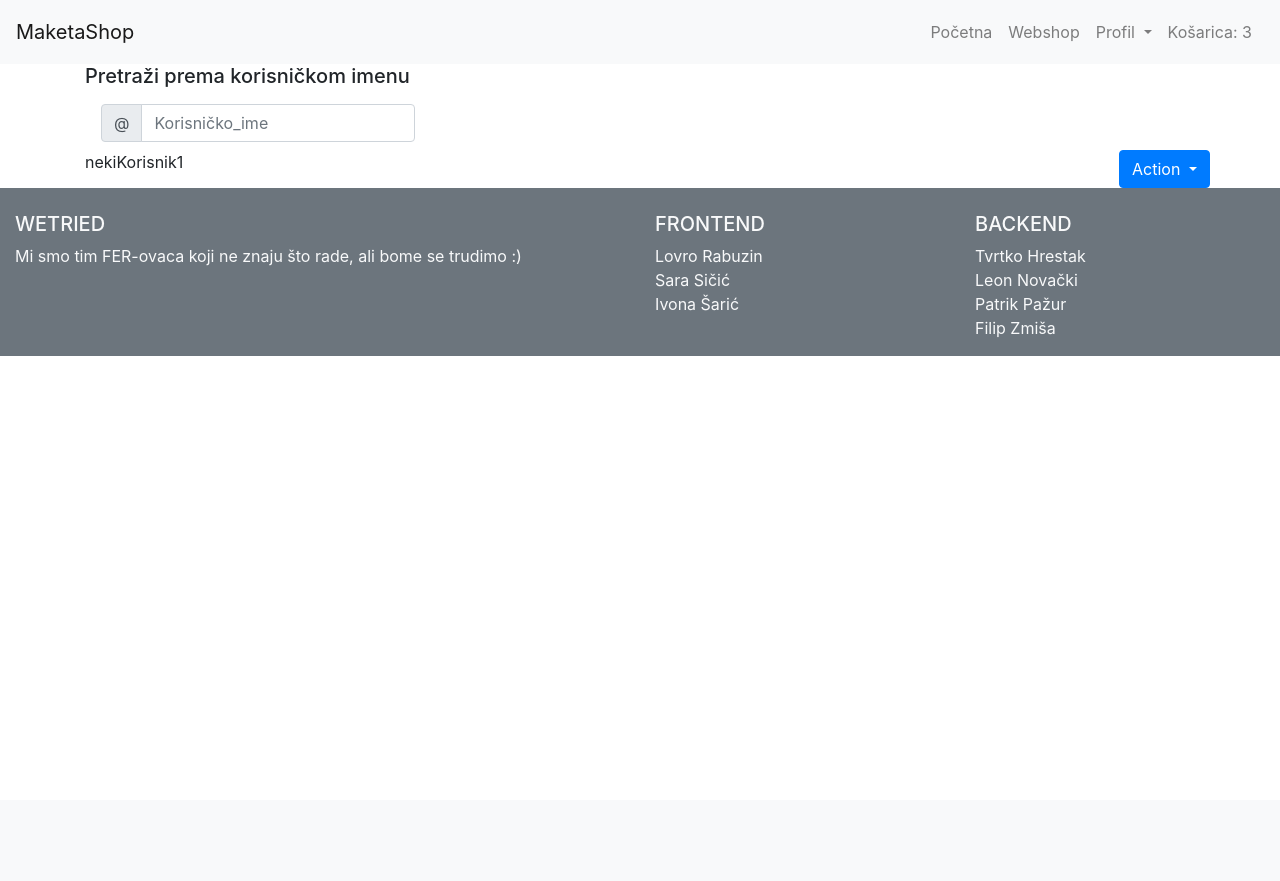
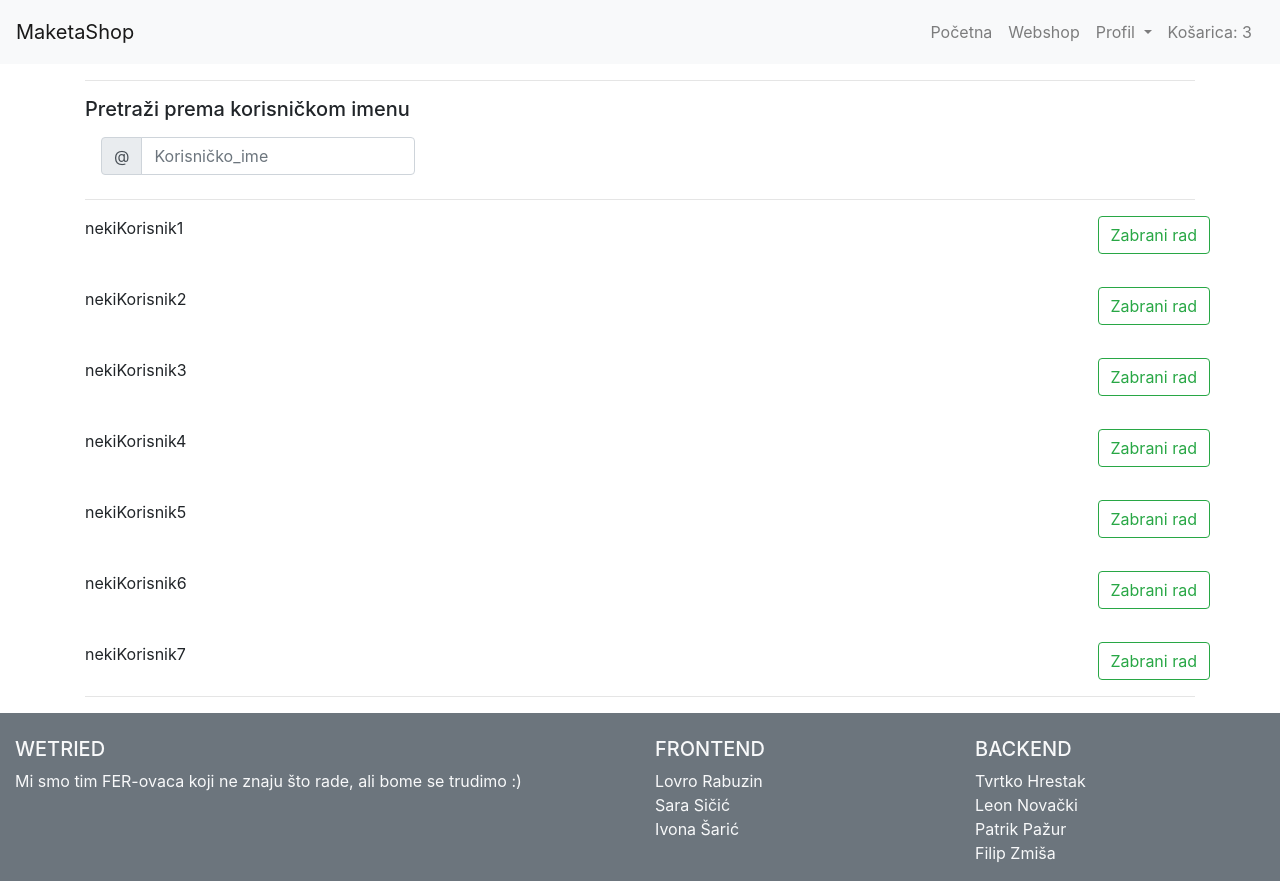
Before and after one commit to LRabuzin/MaketaShop, a Django app: page /maketashop/pregledKorisnika/ in a window 1280 px wide. Before the commit the page ends 356 px from the top, so only its background shows below. Run offline with Django 3.2, Linux system fonts and the light colour scheme.

Commit message:
pregled korisnika uljepšan

```diff
--- a/izvorniKod/djangoServer/maketashop/templates/maketashop/pregledKorisnika.html
+++ b/izvorniKod/djangoServer/maketashop/templates/maketashop/pregledKorisnika.html
@@ -4,6 +4,7 @@
 {% block content %}
 
 <div class="container">
+	<hr>
 	<div>
 		<h5>Pretraži prema korisničkom imenu</h5>
 	</div>
@@ -17,20 +18,36 @@
 		</div>
 	  </form>
 	</nav>
+	<hr>
     <div class="row">
 		<div class="col">nekiKorisnik1</div>
-		<div class="btn-group">
-		  <button type="button" class="btn btn-primary dropdown-toggle" data-toggle="dropdown" aria-haspopup="true" aria-expanded="false">
-			Action
-		  </button>
-		  <div class="dropdown-menu">
-			<a class="dropdown-item" href="#">Zabrana rada do daljnjeg</a>
-			<a class="dropdown-item" href="#">Something else here</a>
-			<div class="dropdown-divider"></div>
-			<a class="dropdown-item" href="#">Separated link</a>
-		  </div>
-		</div>
+		<button type="button" class="btn btn-outline-success">Zabrani rad</button>
+		<div class="w-100"></div>
+		<hr>
+		<div class="col">nekiKorisnik2</div>
+		<button type="button" class="btn btn-outline-success">Zabrani rad</button>
+		<div class="w-100"></div>
+		<hr>
+		<div class="col">nekiKorisnik3</div>
+		<button type="button" class="btn btn-outline-success">Zabrani rad</button>
+		<div class="w-100"></div>
+		<hr>
+		<div class="col">nekiKorisnik4</div>
+		<button type="button" class="btn btn-outline-success">Zabrani rad</button>
+		<div class="w-100"></div>
+		<hr>
+		<div class="col">nekiKorisnik5</div>
+		<button type="button" class="btn btn-outline-success">Zabrani rad</button>
+		<div class="w-100"></div>
+		<hr>
+		<div class="col">nekiKorisnik6</div>
+		<button type="button" class="btn btn-outline-success">Zabrani rad</button>
+		<div class="w-100"></div>
+		<hr>
+		<div class="col">nekiKorisnik7</div>
+		<button type="button" class="btn btn-outline-success">Zabrani rad</button>
 
 	</div>
+	<hr>
 </div>
 {% endblock content %}
```
